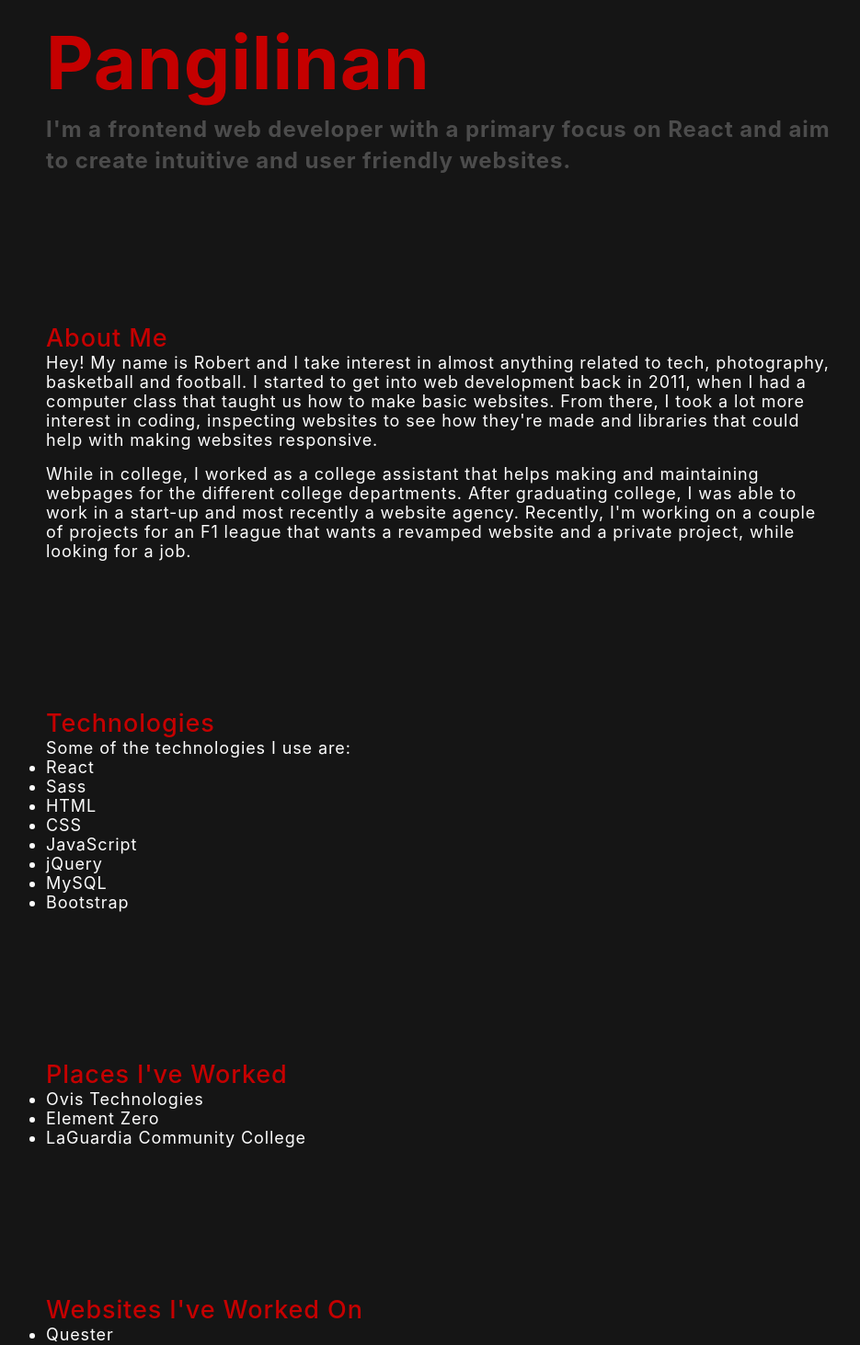
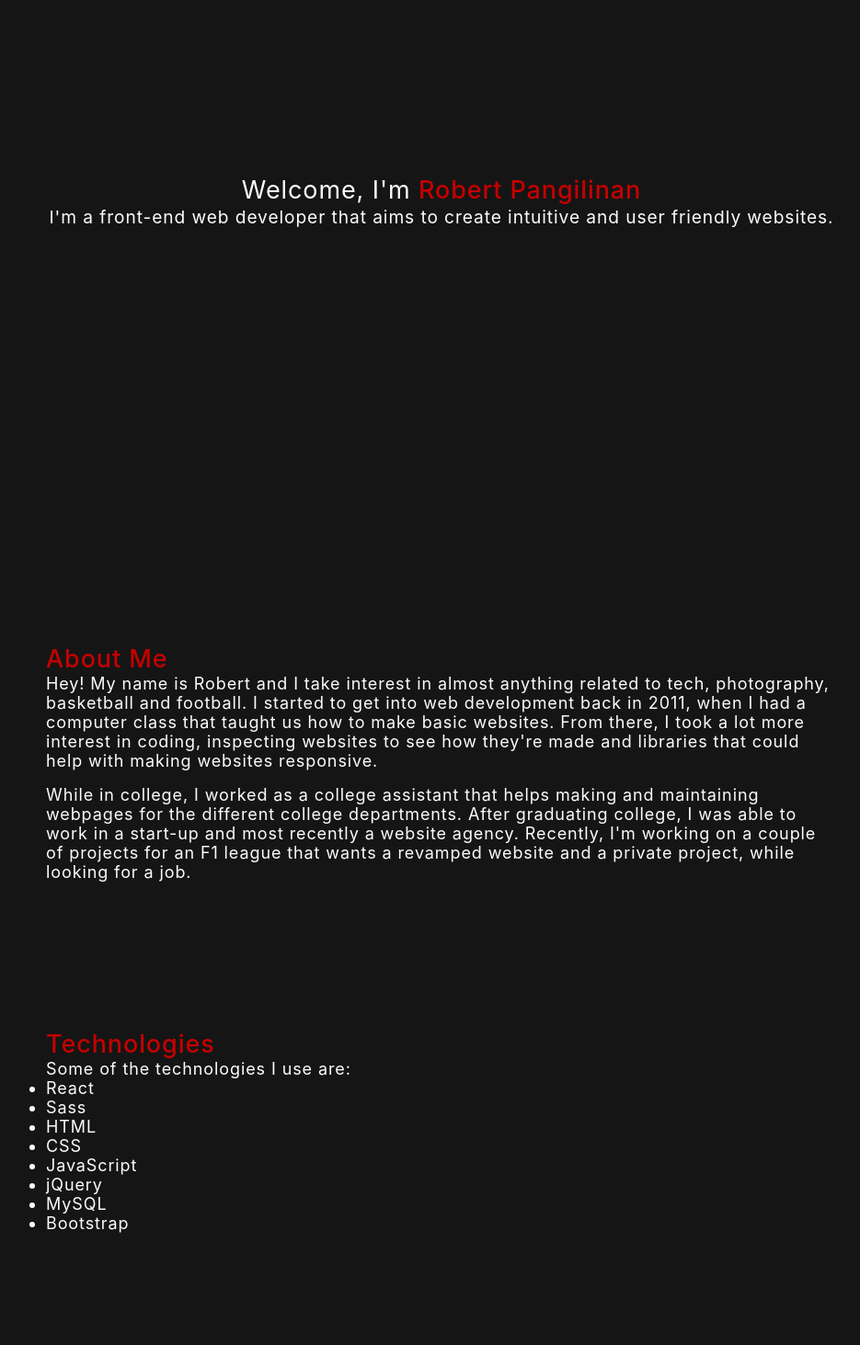
Before and after one commit to RPangil/RAPangilinan, a React (Create React App) app: page / in a window 1280 px wide. Shown: the part 180-1643 px from the top of the page at 92% size, without its empty margins (160-1095 px from the left). Built offline with nearby package versions, Linux system fonts and the light colour scheme.

Commit message:
Update App.js
Content changes

```diff
--- a/src/App.js
+++ b/src/App.js
@@ -12,11 +12,11 @@ function App()
         <Fragment>
             <Header />
             <main>
-                <Container>
-                    <h1>Welcome! I'm <span className={`${styles.xlText} ${styles.red}`}>Robert Pangilinan</span></h1>
-                    <h2 className={`${styles.mdText} ${styles.grey}`}>
-                        I'm a frontend web developer with a primary focus on React and aim to create intuitive and user friendly websites.
-                    </h2>
+                <Container className={`${styles.hero} ${styles.ct}`}>
+                    <h1 className={styles.norm}>Welcome, I'm <span className={`${styles.red} ${styles.med}`}>Robert Pangilinan</span></h1>
+                    <p className={`${styles.smdText}`}>
+                        I'm a front-end web developer that aims to create intuitive and user friendly websites.
+                    </p>
                 </Container>
                 <Container title='About Me'>
                     <p>
@@ -52,7 +52,7 @@ function App()
                 </Container>
                 <Container title="Websites I've Worked On">
                     <ul>
-                        <li>Quester</li>
+                        <li>Questar</li>
                         <li>Ketoret</li>
                         <li>Novawulf</li>
                         <li>Aero Capital Solutions</li>
```
